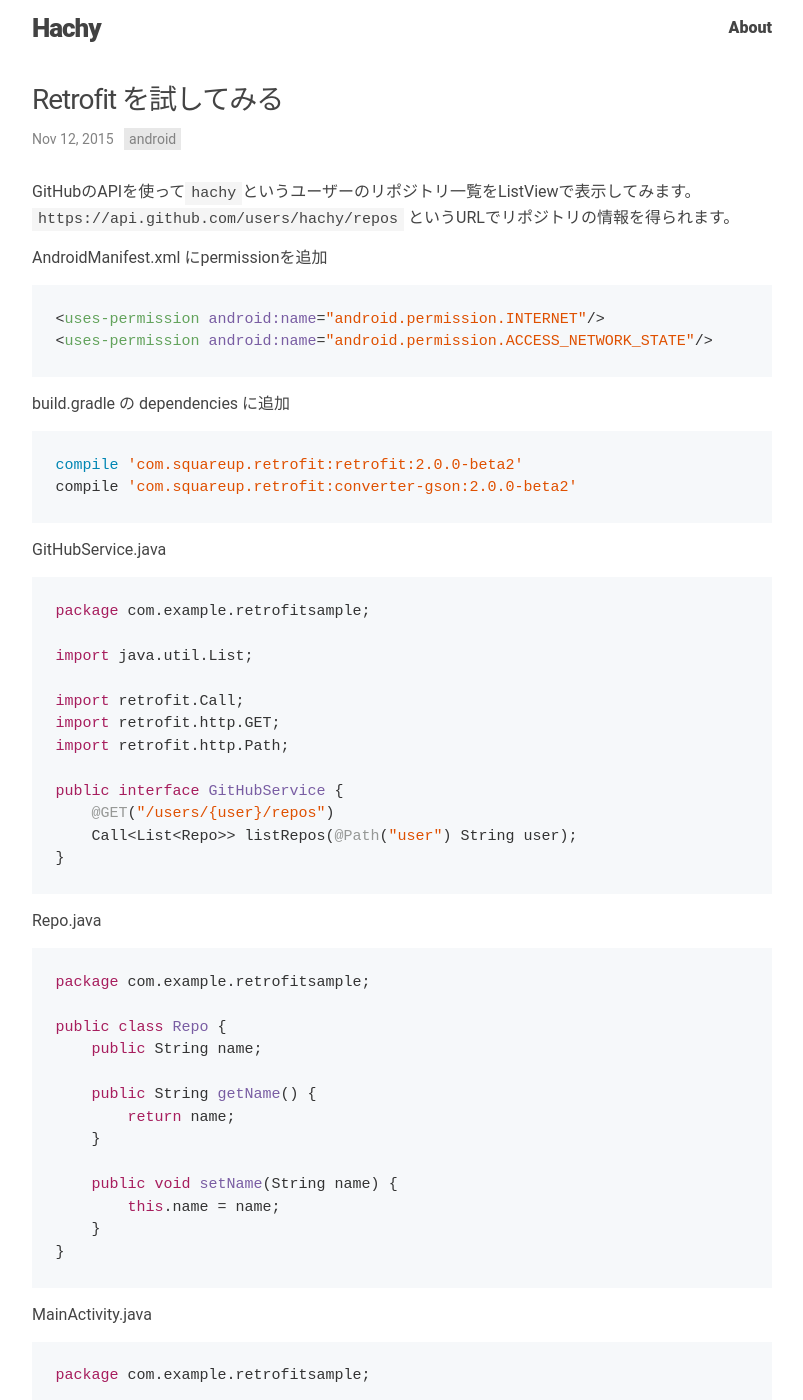
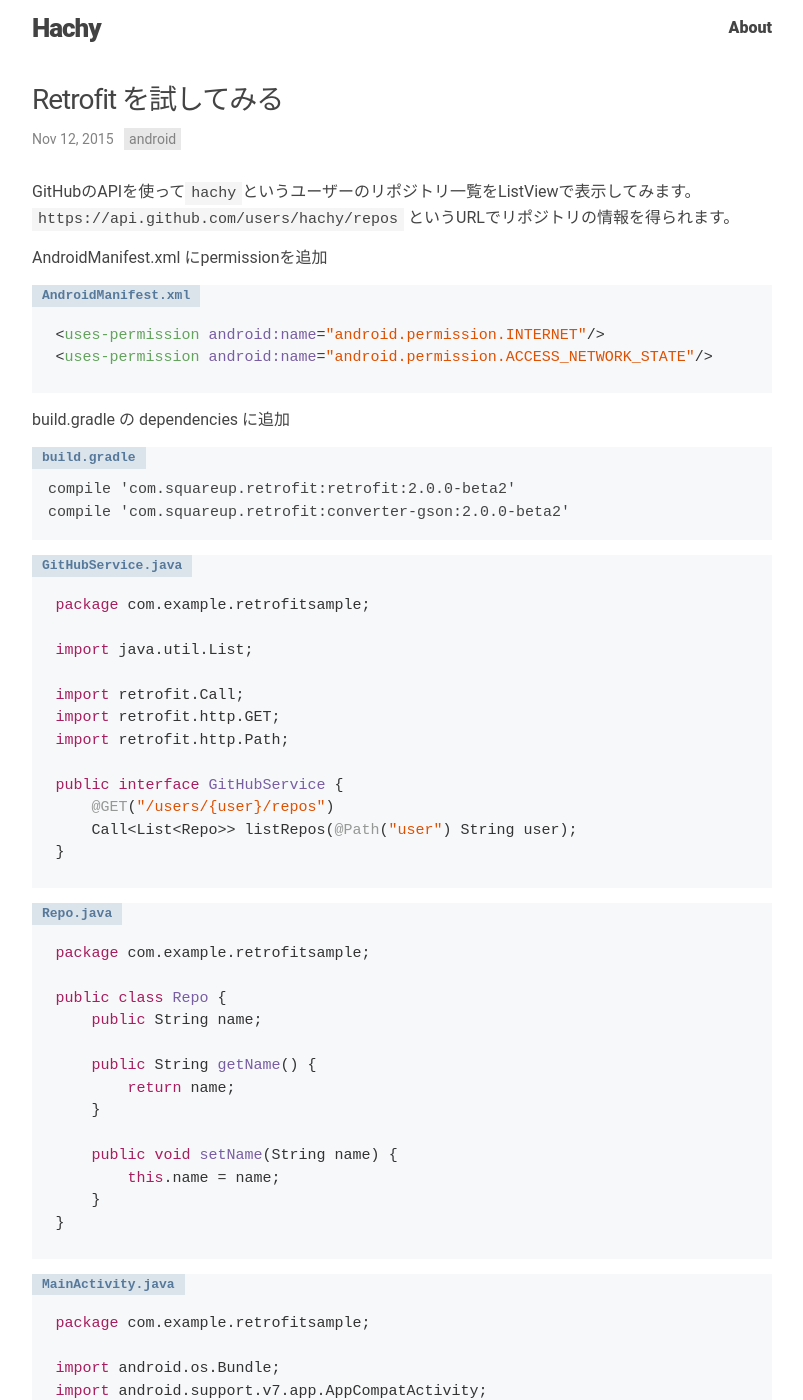
Before and after one commit to hachy/hachy.github.io, a Jekyll site: the page built from _posts/2015-11-12-Retrofit-Sample.md, in a window 1280 px wide and 1400 px high. Shown: the whole window, without its empty margins (238-1041 px from the left). Built offline with Jekyll 4.4.1, drawn with Linux system fonts in a browser that asks for light colours; comment, search, counter and statistics services are not loaded.

Commit message:
add file name before some code blocks

````diff
--- a/_posts/2015-11-04-listview-sample.md
+++ b/_posts/2015-11-04-listview-sample.md
@@ -4,9 +4,8 @@ title: "とりあえずListViewを使う"
 date: 2015-11-04 10:31:58 +0900
 tags: android
 ---
-`layout/activity_main.xml`
 
-```xml
+```xml:layout/activity_main.xml
 <?xml version="1.0" encoding="utf-8"?>
 <LinearLayout xmlns:android="http://schemas.android.com/apk/res/android"
     android:layout_width="match_parent"
@@ -22,7 +21,7 @@ tags: android
 
 `MainActivity.java` ではデータをArrayAdapter経由でListViewに表示します。
 
-```java
+```java:MainActivity.java
 package com.example.listviewsample;
 
 import android.os.Bundle;
@@ -57,9 +56,7 @@ public class MainActivity extends AppCompatActivity {
 
 `android.R.layout.simple_list_item_1` はAndroid側で用意されているレイアウトファイルで以下のように定義されている。ちなみにAndroidStudioでは`Shift`を２回押すと検索することができる。
 
-`simple_list_item_1.xml`
-
-```xml
+```xml:simple_list_item_1.xml
 <?xml version="1.0" encoding="utf-8"?>
 <TextView xmlns:android="http://schemas.android.com/apk/res/android"
     android:id="@android:id/text1"
--- a/_posts/2015-11-12-Retrofit-Sample.md
+++ b/_posts/2015-11-12-Retrofit-Sample.md
@@ -10,22 +10,19 @@ GitHubのAPIを使って`hachy`というユーザーのリポジトリ一覧をL
 
 AndroidManifest.xml にpermissionを追加
 
-```xml
+```xml:AndroidManifest.xml
 <uses-permission android:name="android.permission.INTERNET"/>
 <uses-permission android:name="android.permission.ACCESS_NETWORK_STATE"/>
 ```
 
 build.gradle の dependencies に追加
 
-```
+```gradle:build.gradle
 compile 'com.squareup.retrofit:retrofit:2.0.0-beta2'
 compile 'com.squareup.retrofit:converter-gson:2.0.0-beta2'
 ```
 
-
-GitHubService.java
-
-```java
+```java:GitHubService.java
 package com.example.retrofitsample;
 
 import java.util.List;
@@ -40,9 +37,7 @@ public interface GitHubService {
 }
 ```
 
-Repo.java
-
-```java
+```java:Repo.java
 package com.example.retrofitsample;
 
 public class Repo {
@@ -58,9 +53,7 @@ public class Repo {
 }
 ```
 
-MainActivity.java
-
-```java
+```java:MainActivity.java
 package com.example.retrofitsample;
 
 import android.os.Bundle;
````
